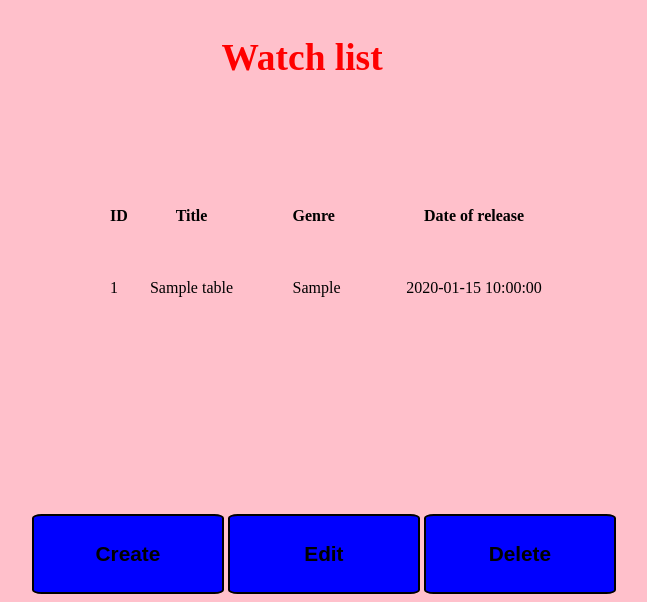
After one commit to RohitHansdah/hello-world, a PHP site: page /index.php in a window 1280 px wide. The commit adds this page. Shown: the part 700-1302 px from the top of the page, without its empty margins (330-977 px from the left). Run offline with PHP 8.4, Linux system fonts and the light colour scheme; tables that the repository leaves empty or names only in its code hold one stand-in row (values such as "Sample post").

Commit message:
Add files via upload

```diff
--- /dev/null
+++ b/create.php
@@ -0,0 +1,16 @@
+<?php
+  if(isset($_POST['create-btn']))
+  {
+     $connection=mysqli_connect('localhost','root','','movieflix_database');
+     $title=$_POST['create-title'];
+     $genre=$_POST['create-genre'];
+     $date=$_POST['create-date'];
+     if($title!="" && $genre!="" && $date!="")
+     {
+        $sql="INSERT INTO `movieflix_table`(`title`, `genre`, `date_of_release`) VALUES ('$title','$genre','$date')";
+        mysqli_query($connection,$sql);
+     }
+     mysqli_close($connection);
+     header('location:index.php');
+  }
+?>
--- /dev/null
+++ b/index.php
@@ -0,0 +1,96 @@
+<!DOCTYPE html>
+<html>
+<head>
+   <script src="https://ajax.googleapis.com/ajax/libs/jquery/3.5.1/jquery.min.js"></script>
+   <link rel="stylesheet" href="style.css">
+   <title>Movie flix</title>
+   <style>
+     table{
+       margin: 1% 27%;
+       width: 50vw;
+       text-align: center;
+     }
+     table,th,td{
+       padding: 5%;
+     }
+   </style>
+</head>
+<body>
+  <?php require_once 'create.php' ?>
+  <div class="header">
+    <h2>Movie flix</h2>
+  </div>
+  <div class="back">
+  </div>
+  <div class="header">
+    <h3>Watch list</h3>
+  </div>
+  <div class="container">
+    <?php
+       $connection=mysqli_connect('localhost','root','','movieflix_database');
+       $sql="SELECT * FROM `movieflix_table`";
+       $result = mysqli_query($connection, $sql);
+       $rowcount= mysqli_num_rows($result);
+       if ($rowcount> 0)
+       {
+         echo "<table>
+                 <tr>
+                    <th>ID</th>
+                    <th>Title</th>
+                    <th>Genre</th>
+                    <th>Date of release</th>
+                  </tr>";
+           while($row = $result->fetch_assoc())
+           {
+                 echo "<tr><td>". $row["id"]."</td><td>".$row["title"]."</td><td>". $row["genre"]."</td><td>".$row["date_of_release"]."</td></tr>";
+           }
+           echo "</table>";
+       }
+       else
+       {
+            echo "";
+       }
+       mysqli_close($connection);
+     ?>
+  </div>
+  <div class="all_buttons">
+    <button id="create">Create</button>
+    <button id="edit">Edit</button>
+    <button id="delete">Delete</button>
+  </div>
+  <form id="create-form" action="create.php" method="POST">
+    <input type="text" placeholder="movie name" name="create-title"/>
+    </br>
+    </br>
+    <input type="text" placeholder="genre" name="create-genre"/>
+    </br>
+    </br>
+    <input type="date" placeholder="release date" name="create-date"/>
+    </br>
+    </br>
+    <input type="submit" class="btn" value="Save" name="create-btn"/>
+  </form>
+  <form id="update-form" action="update.php" method="POST">
+    <input type="text" placeholder="movie id" name="update-id"/>
+    </br>
+    </br>
+    <input type="text" placeholder="movie name" name="update-title"/>
+    </br>
+    </br>
+    <input type="text" placeholder="genre" name="update-genre"/>
+    </br>
+    </br>
+    <input type="date" placeholder="release date" name="update-date"/>
+    </br>
+    </br>
+    <input type="submit" class="btn" value="Update" name="update-btn"/>
+  </form>
+  <form id="delete-form" action="delete.php" method="POST">
+    <input type="text" placeholder="movie id" name="delete-id"/>
+    </br>
+    </br>
+    <input type="submit" class="btn" value="OK" name="delete-btn"/>
+  </form>
+  <script src="script.js"></script>
+</body>
+</html>
--- /dev/null
+++ b/script.js
@@ -0,0 +1,39 @@
+let flag1=false;
+$('#create').click (()=>{
+    if(flag1==false)
+    {
+      $('#create-form').show(2000);
+      flag1=true;
+    }
+    else
+    {
+      $('#create-form').hide(2000);
+      flag1=false;
+    }
+});
+let flag2=false;
+$('#edit').click (()=>{
+    if(flag2==false)
+    {
+      $('#update-form').show(2000);
+      flag2=true;
+    }
+    else
+    {
+      $('#update-form').hide(2000);
+      flag2=false;
+    }
+});
+let flag3=false;
+$('#delete').click (()=>{
+    if(flag3==false)
+    {
+      $('#delete-form').show(2000);
+      flag3=true;
+    }
+    else
+    {
+      $('#delete-form').hide(2000);
+      flag3=false;
+    }
+});
--- a/style.css
+++ b/style.css
@@ -1,211 +1,42 @@
-*{
-    margin: 0px;
-    padding: 0px;
-    max-width: 100%;
-    scroll-behavior: smooth;
+body{
+  background-color: pink;
 }
-body{
-    font-family: 'Vesper Libre', serif;
+.back{
+  width: 50vw;
+  height: 70vh;
+  background-image: url('background.jpg');
+  background-repeat:no-repeat;
+  background-size: cover;
+  border-radius: 5%;
+  border: 2px solid black;
+  margin-left: 25%;
 }
-header{
-    height: 100vh;
-    width: 100vw;
+.header{
+  margin-left: 43%;
+  color: red;
+  font-size: 200%;
 }
-nav{
-    width:99.8%;
-    background-color:ivory;
-    border:2px solid black;
-    margin:auto auto;
-    height: 50px;
-    text-align:center;
-    padding-top: 15px;
-    overflow: hidden;
-    position: fixed;
-    z-index: 1;
+button,.btn{
+  height: 10vh;
+  width: 15vw;
+  border-radius: 5%;
+  background-color:blue;
+  font-size: 130%;
+  font-weight: bolder;
+  border: 2px solid black;
 }
-nav ul li{
-    display:inline-block;
+.all_buttons{
+  margin-top: 10%;
+  margin-left: 28%;
 }
-nav ul li a{
-    color:black;
-    font-size: 25px;
-    font-family: 'Times New Roman', Times, serif;
-    letter-spacing: 2px;
-    margin:auto 50px;
-    text-decoration:none;
+#create-form,#update-form,#delete-form{
+  height: 45vh;
+  width: 30vw;
+  padding-left: 20%;
+  padding-top: 5%;
+  display: none;
+  margin-top: 5%;
+  margin-left: 27%;
+  border: 2px solid black;
+  background-color: yellow;
 }
-nav ul li:hover{
-    text-decoration: underline;
-    font-weight: bolder;
-}
-.header-image{
-     width:90%;
-     height: 85%;
-     position: relative;
-     top:80px;
-     background-image: url(background.jpg);
-     background-repeat: no-repeat;
-     background-size: cover;
-     background-position: 80px;
-     background-position: center;
-     margin: auto auto;
-     text-align: center;
-     border:2px solid black;
-     border-radius: 2%;
-     z-index: -1;
-}
-.header-company{
-    color: chartreuse;
-    font-weight: bolder;
-    font-size: 100px;
-    margin: 5px auto;
-    font-family: 'Poppins', sans-serif;
-}
-.header-tagline{
-    text-align: right;
-    margin-right: 23px;
-    margin-top: 5px;
-    font-style: italic;
-    font-size: 60px;
-    color:rgb(245, 4, 4);
-}
-.section-title{
-    font-family:'Poppins', sans-serif ;
-    text-align: center;
-    font-size: 50px;
-    font-weight: bolder;
-    margin:40px auto;
-}
-.editor-container{
-    width: 90vw;
-    margin: auto 100px;
-    display: flex;
-    flex-direction: row;
-}
-.editor-left{
-    width: 50%;
-    height: auto;
-    font-size: 20px;
-    font-weight: bolder;
-    text-align: justify;
-    color: coral;
-    line-height: 50px;
-    letter-spacing: 2%;
-    font-style: italic;
-    margin:10px 10px;
-}
-.editor-right{
-    background-image: url(editor.jpg);
-    background-position: center;
-    background-repeat: no-repeat;
-    width:400px;
-    margin:40px auto;
-    height: 350px;
-    border-radius: 5%;
-}
-.image-grid{
-    width:90%;
-}
-.row-one,.row-two,.row-three{
-    display: flex;
-    flex-direction: row;
-    margin-left: 150px;
-}
-.grid-item{
-    width:30%;
-    height: 300px;
-    margin:20px auto;
-    border:5px solid black;
-    border-radius: 5%;
-    text-align: center;
-    font-size: 50px;
-    font-weight: bolder;
-    color:red;
-    background-position: center;
-    background-size: cover;
-    background-repeat: no-repeat;
-}
-.grid-item:hover{
-    color:chartreuse;
-    opacity: 0.7;
-    border:10px solid chartreuse;
-}
-#one{
-   background-image: url(one.jpg);
-}
-#two{
-    background-image: url(two.jpg);
- }
- #three{
-    background-image: url(three.jpg);
- }
- #four{
-    background-image: url(four.jpeg);
- }
- #five{
-    background-image: url(five.jpeg);
- }
- #six{
-    background-image: url(six.jpg);
- }
- #seven{
-    background-image: url(seven.jpg);
- }
- #eight{
-    background-image: url(eight.jpg);
- }
- #nine{
-    background-image: url(nine.jpg);
- }
- .write{
-     width: 80%;
-     height: 50%;
- }
- .feedback{
-     text-align: center;
- }
- .button{
-     display: flex;
-     flex-direction: row;
-     margin: auto auto;
-     background-color:rgb(25, 199, 230);
-     padding:20px 100px;
-     font-size:35px;
-     font-weight: bolder;
-     margin: 20px auto;
-     border-radius: 5%;
- }
- .button:hover{
-    background-color:yellow;
- }
- .contact-section{
-    width: 100vw;
-    height: auto;
- }
- .contact-title{
-     font-size:60px;
-     color:black;
-     font-weight: bolder;
-     font-family: 'Poppins', sans-serif;
-     background-color: tomato;
-     overflow: hidden;
-     text-align: center;
-     margin-top: 40px;
-     padding-top: 50px;
-     padding-bottom: 50px;
- }
- .email
- {
-     margin-top: 20px;
-     font-size:30px
- }
- .social-media{
-     display: flex;
-     flex-direction: row;
-     justify-content: center;
- }
- .social-media-icon{
-     margin-top: 20px;
-     margin-bottom: 10px;
-     padding: 10px 10px;
- }
```
Also changed, not shown: delete.php (added, +14 -0 lines), update.php (added, +17 -0 lines).
